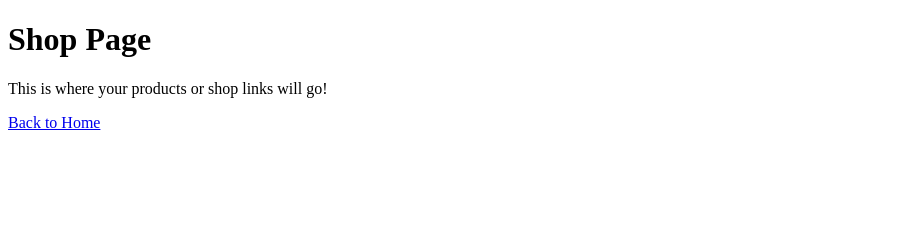
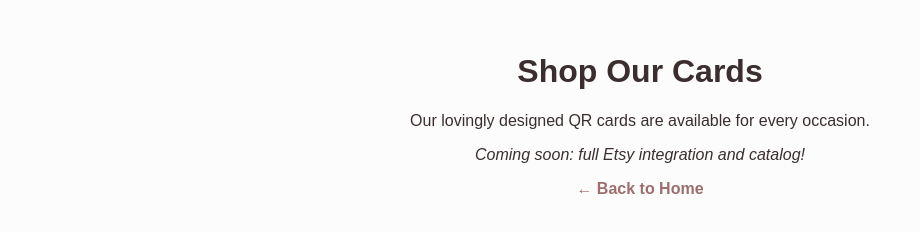
Before and after one commit to DearlysaidQR/dearly-said-site, a plain HTML site: page shop.html in a window 1280 px wide. Shown: the whole page, without its empty margins (0-920 px from the left). Drawn offline with Linux system fonts and the light colour scheme.

Commit message:
shop.html

```diff
--- a/shop.html
+++ b/shop.html
@@ -1,12 +1,28 @@
 <!DOCTYPE html>
 <html lang="en">
 <head>
-  <meta charset="UTF-8">
-  <title>Shop – Dearly Said</title>
+  <meta charset="UTF-8" />
+  <title>Shop | Dearly Said</title>
+  <style>
+    body {
+      font-family: sans-serif;
+      margin: 0;
+      padding: 2rem;
+      background-color: #fdfcfc;
+      color: #3a2e2e;
+      text-align: center;
+    }
+    a {
+      text-decoration: none;
+      color: #9c6e6e;
+      font-weight: bold;
+    }
+  </style>
 </head>
 <body>
-  <h1>Shop Page</h1>
-  <p>This is where your products or shop links will go!</p>
-  <p><a href="index.html">Back to Home</a></p>
+  <h1>Shop Our Cards</h1>
+  <p>Our lovingly designed QR cards are available for every occasion.</p>
+  <p><em>Coming soon: full Etsy integration and catalog!</em></p>
+  <p><a href="index.html">← Back to Home</a></p>
 </body>
 </html>
```
